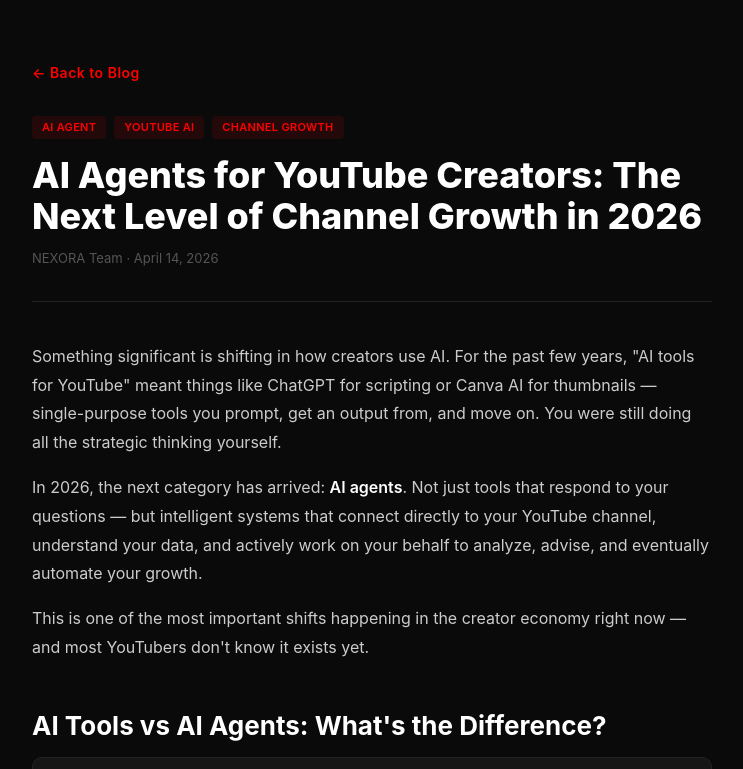
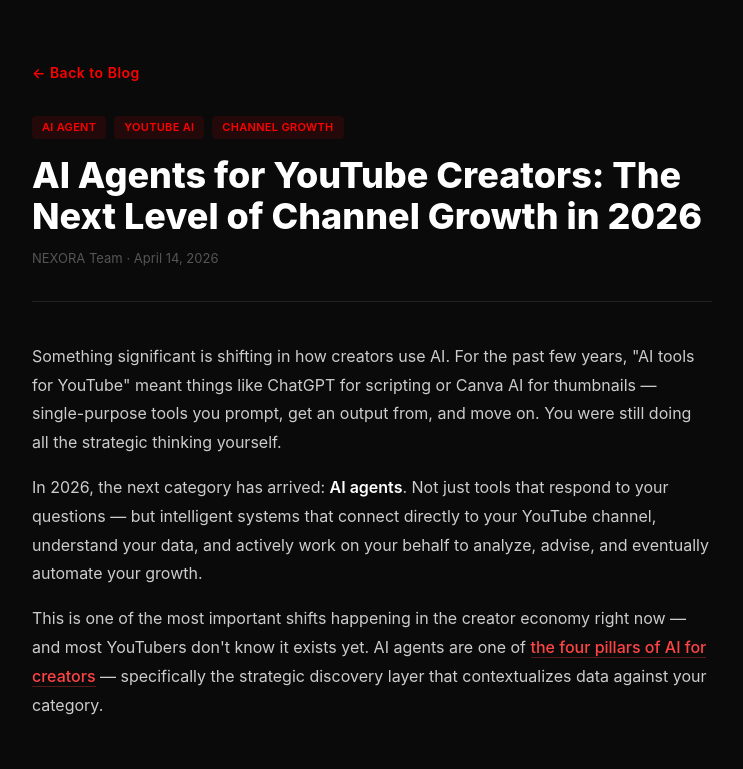
Before and after one commit to predaaaasaaaaaaa/nexora-frontend-v2, a Next.js app: page /blog/ai-agent-for-youtube-channel-2026 in a window 1280 px wide. Shown: the top 769 px of the page, without its empty margins (268-1011 px from the left). Built offline with nearby package versions, Linux system fonts and the light colour scheme; no server answers.

Commit message:
seo: add internal link from post 18 to Pillar A AI guide

```diff
--- a/src/app/blog/content/post18.jsx
+++ b/src/app/blog/content/post18.jsx
@@ -1,3 +1,5 @@
+import Link from 'next/link'
+
 export default function Post18Content() {
     const h2 = {
       fontSize: 26,
@@ -121,7 +123,7 @@ export default function Post18Content() {
         </p>
 
         <p style={p}>
-          This is one of the most important shifts happening in the creator economy right now — and most YouTubers don't know it exists yet.
+          This is one of the most important shifts happening in the creator economy right now — and most YouTubers don't know it exists yet. AI agents are one of <Link href="/blog/ai-for-youtube-creators-complete-guide-2026" style={{ color: '#FF4444', textDecoration: 'none', fontWeight: 500, borderBottom: '1px solid rgba(255,68,68,0.3)' }}>the four pillars of AI for creators</Link> — specifically the strategic discovery layer that contextualizes data against your category.
         </p>
 
         <h2 style={h2}>AI Tools vs AI Agents: What's the Difference?</h2>
```
